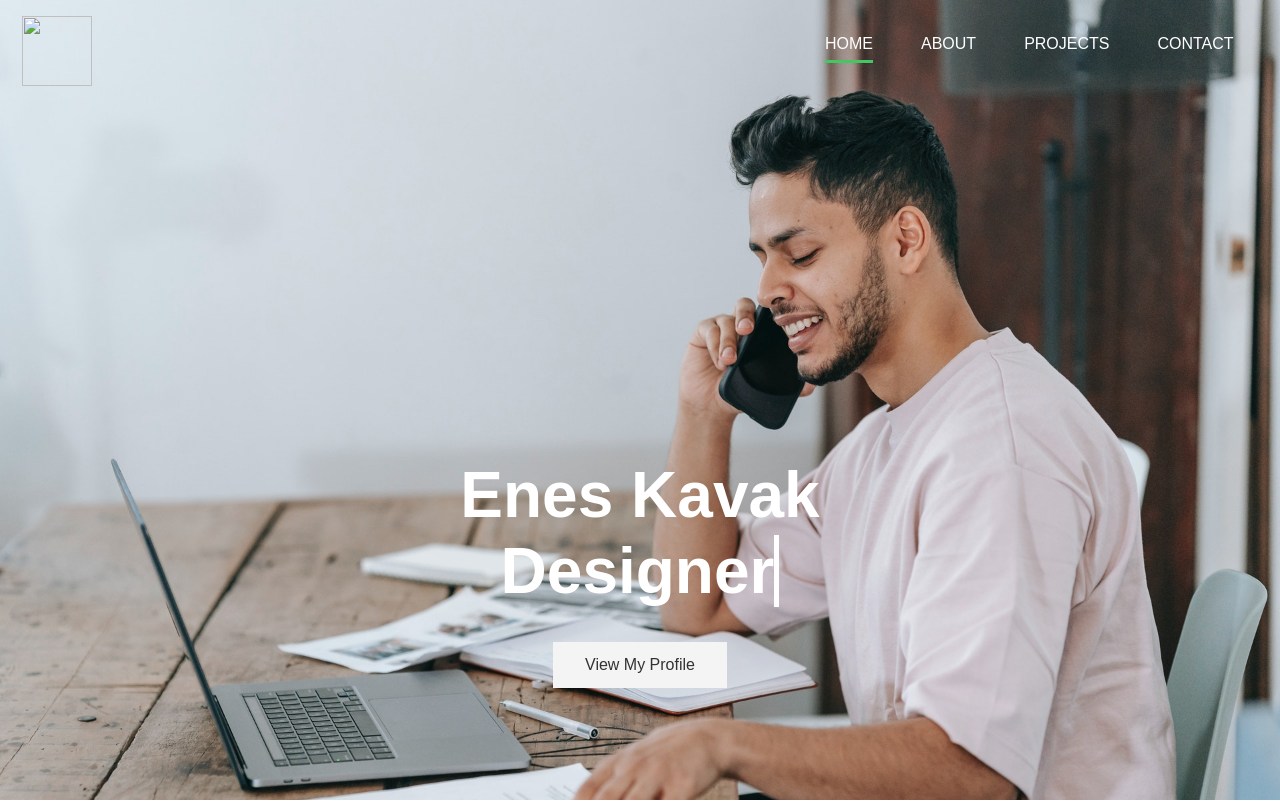
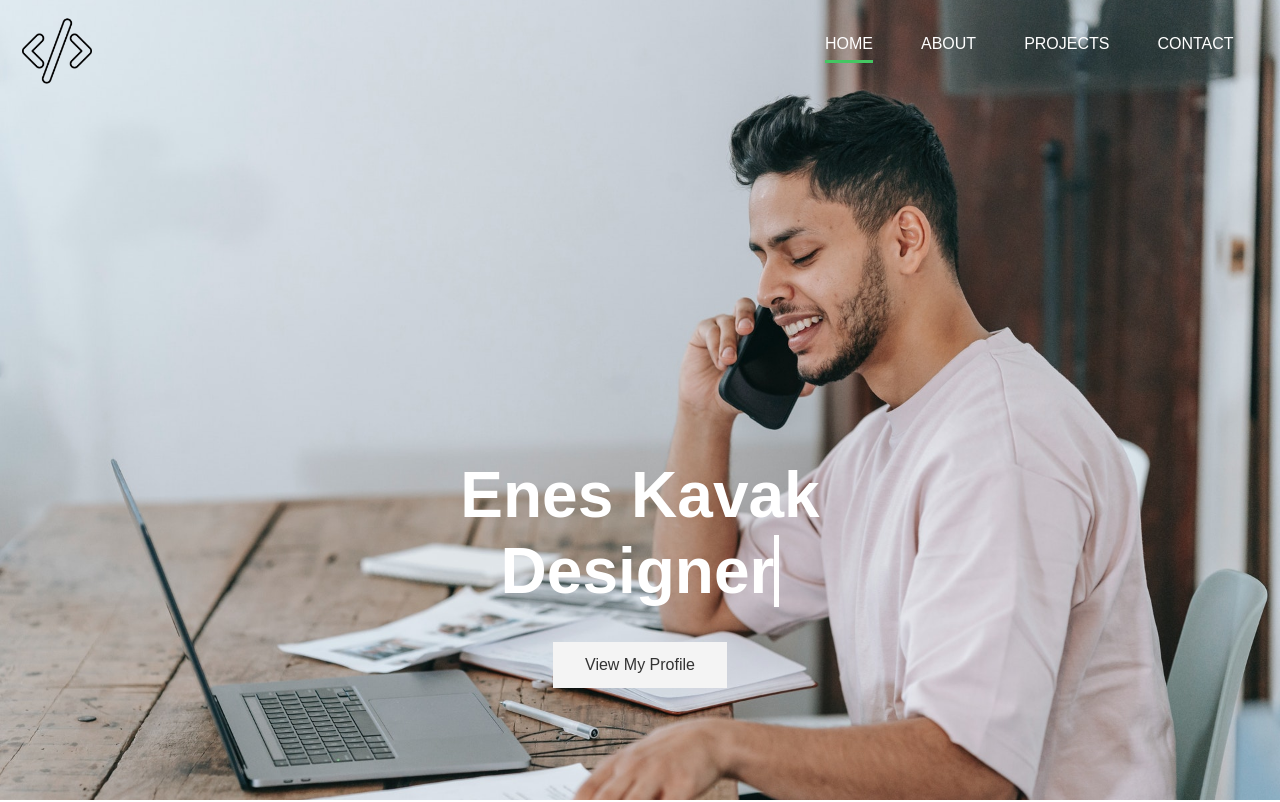
Before and after one commit to eneskvk/freelancer, a plain HTML site: page index.html in a window 1280 px wide. Shown: the top 802 px of the page. Drawn offline with nearby package versions, Linux system fonts and the light colour scheme.

Commit message:
Update index.html

```diff
--- a/index.html
+++ b/index.html
@@ -22,7 +22,7 @@
     <header id="header__home">
       <div class="container">
         <nav class="main-nav">
-          <img src="/public/img/logo.png" alt="" class="main-nav__logo" />
+          <img src="./img/logo.png" alt="" class="main-nav__logo" />
           <ul class="main-nav__items">
             <li><a class="active" href="index.html">Home</a></li>
             <li><a href="about.html">About</a></li>
```
